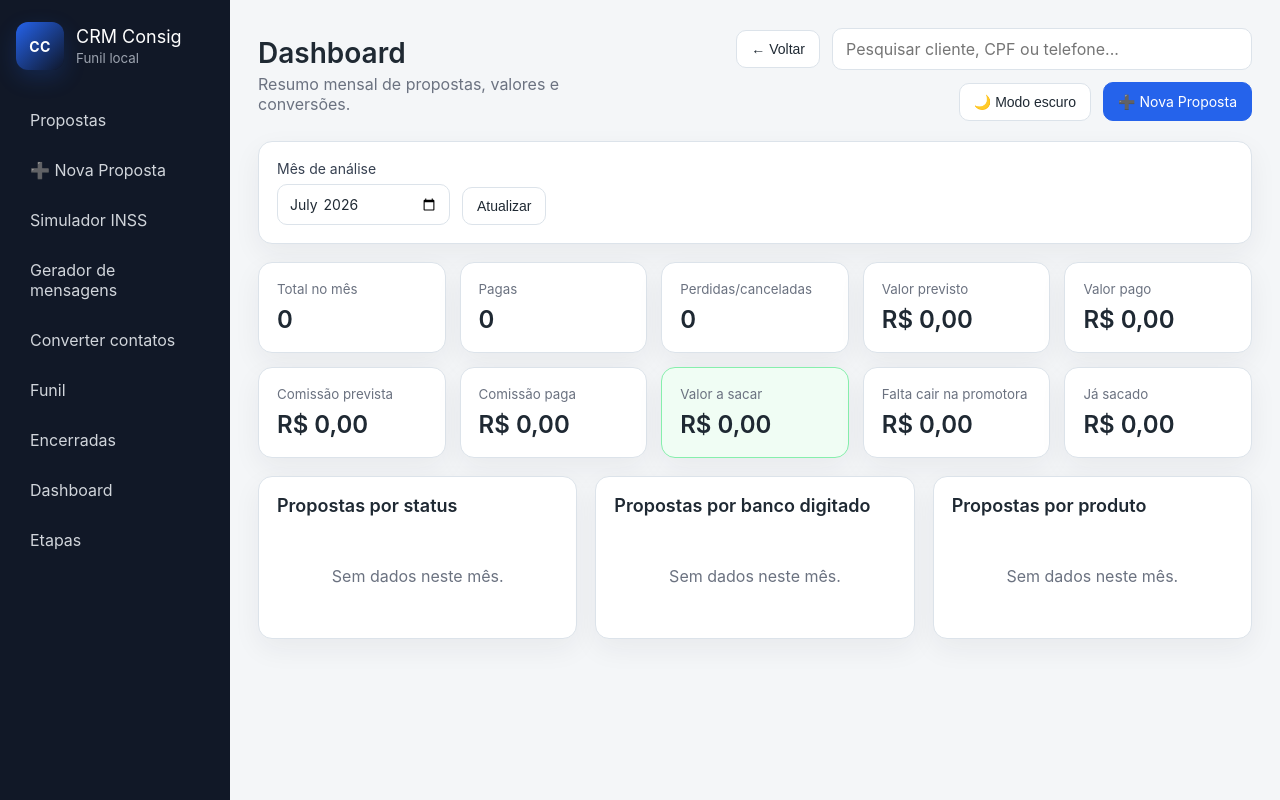
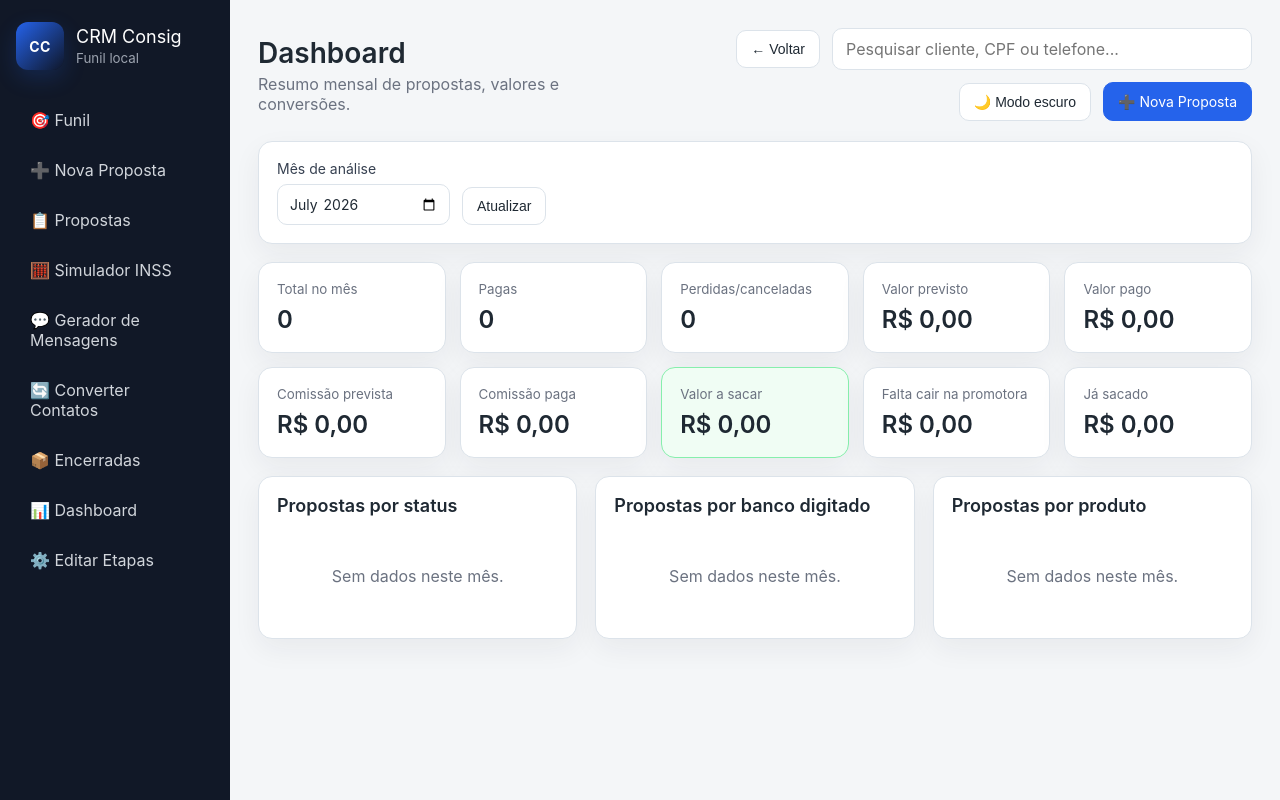
Before and after one commit to Danfreitasp/Python, a Flask app: page /dashboard in a window 1280 px wide. Run offline with Flask 3, Linux system fonts and the light colour scheme; data comes from the database, SQL or seed files in the repository; data that the repository does not hold is empty.

Commit message:
Adicionado alguns ícones no menu

```diff
--- a/Práticas Avulsas/CRM Consignado/templates/base.html
+++ b/Práticas Avulsas/CRM Consignado/templates/base.html
@@ -26,15 +26,15 @@
             </div>
         </div>
         <nav>
-            <a href="{{ url_for('index') }}" class="nav-link">Propostas</a>
-            <a href="{{ url_for('nova_proposta') }}" class="nav-link">➕ Nova Proposta</a>
-            <a href="{{ url_for('simulador_inss') }}" class="nav-link">Simulador INSS</a>
-            <a href="{{ url_for('gerador_mensagens_page') }}" class="nav-link">Gerador de mensagens</a>
-            <a href="{{ url_for('converter_contatos') }}" class="nav-link">Converter contatos</a>
-            <a href="{{ url_for('funil') }}" class="nav-link">Funil</a>
-            <a href="{{ url_for('encerradas') }}" class="nav-link">Encerradas</a>
-            <a href="{{ url_for('dashboard') }}" class="nav-link">Dashboard</a>
-            <a href="{{ url_for('configurar_status') }}" class="nav-link">Etapas</a>
+		<a href="{{ url_for('funil') }}" class="nav-link">🎯 Funil</a>
+		<a href="{{ url_for('nova_proposta') }}" class="nav-link">➕ Nova Proposta</a>
+		<a href="{{ url_for('index') }}" class="nav-link">📋 Propostas</a>
+		<a href="{{ url_for('simulador_inss') }}" class="nav-link">🧮 Simulador INSS</a>
+		<a href="{{ url_for('gerador_mensagens_page') }}" class="nav-link">💬 Gerador de Mensagens</a>
+		<a href="{{ url_for('converter_contatos') }}" class="nav-link">🔄 Converter Contatos</a>
+		<a href="{{ url_for('encerradas') }}" class="nav-link">📦 Encerradas</a>
+		<a href="{{ url_for('dashboard') }}" class="nav-link">📊 Dashboard</a>
+		<a href="{{ url_for('configurar_status') }}" class="nav-link">⚙️ Editar Etapas</a>
         </nav>
     </aside>
 
```
